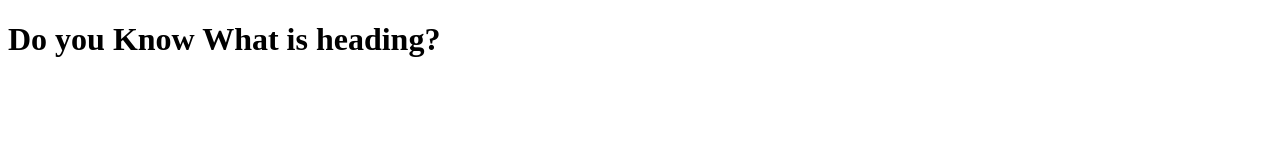
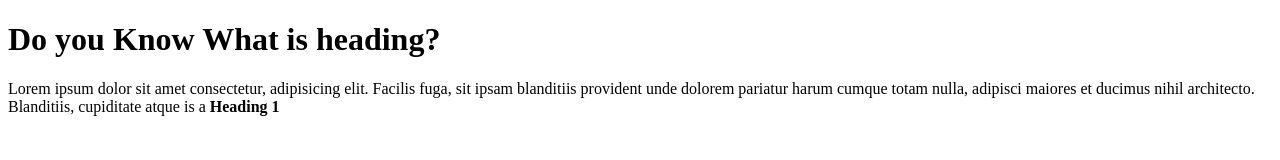
Before and after one commit to ahmad-an/gitTest, a plain HTML site: page about.html in a window 1280 px wide. Drawn offline with Linux system fonts and the light colour scheme.

Commit message:
Added paragraph in about.html

```diff
--- a/about.html
+++ b/about.html
@@ -1,12 +1,18 @@
 <!DOCTYPE html>
 <html lang="en">
+
 <head>
     <meta charset="UTF-8">
     <meta http-equiv="X-UA-Compatible" content="IE=edge">
     <meta name="viewport" content="width=device-width, initial-scale=1.0">
     <title>About page</title>
 </head>
+
 <body>
     <h1>Do you Know What is heading?</h1>
+    <p>Lorem ipsum dolor sit amet consectetur, adipisicing elit. Facilis fuga, sit ipsam blanditiis provident unde
+        dolorem pariatur harum cumque totam nulla, adipisci maiores et ducimus nihil architecto. Blanditiis, cupiditate
+        atque is a<b> Heading 1</b></p>
 </body>
+
 </html>
```
